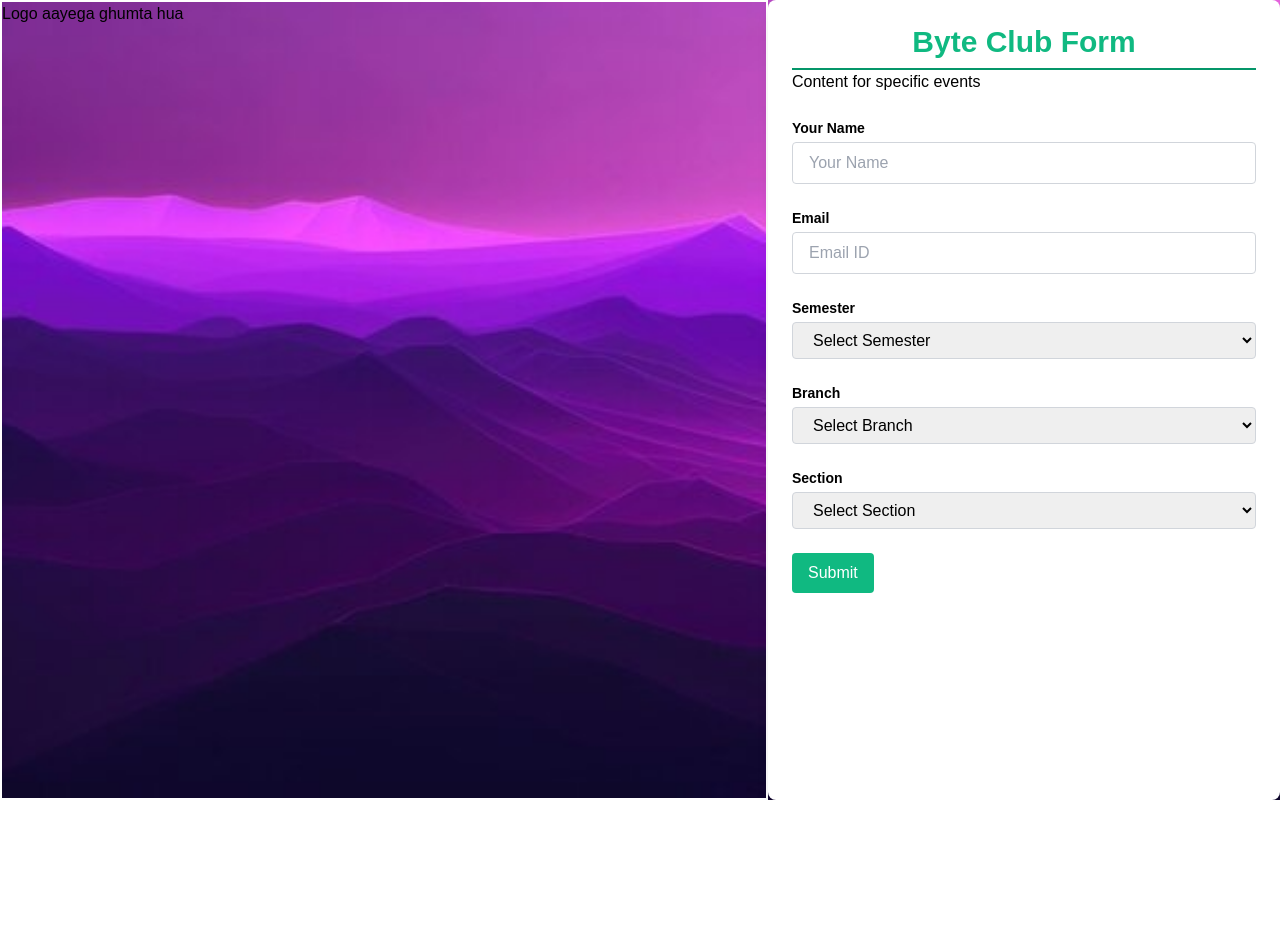
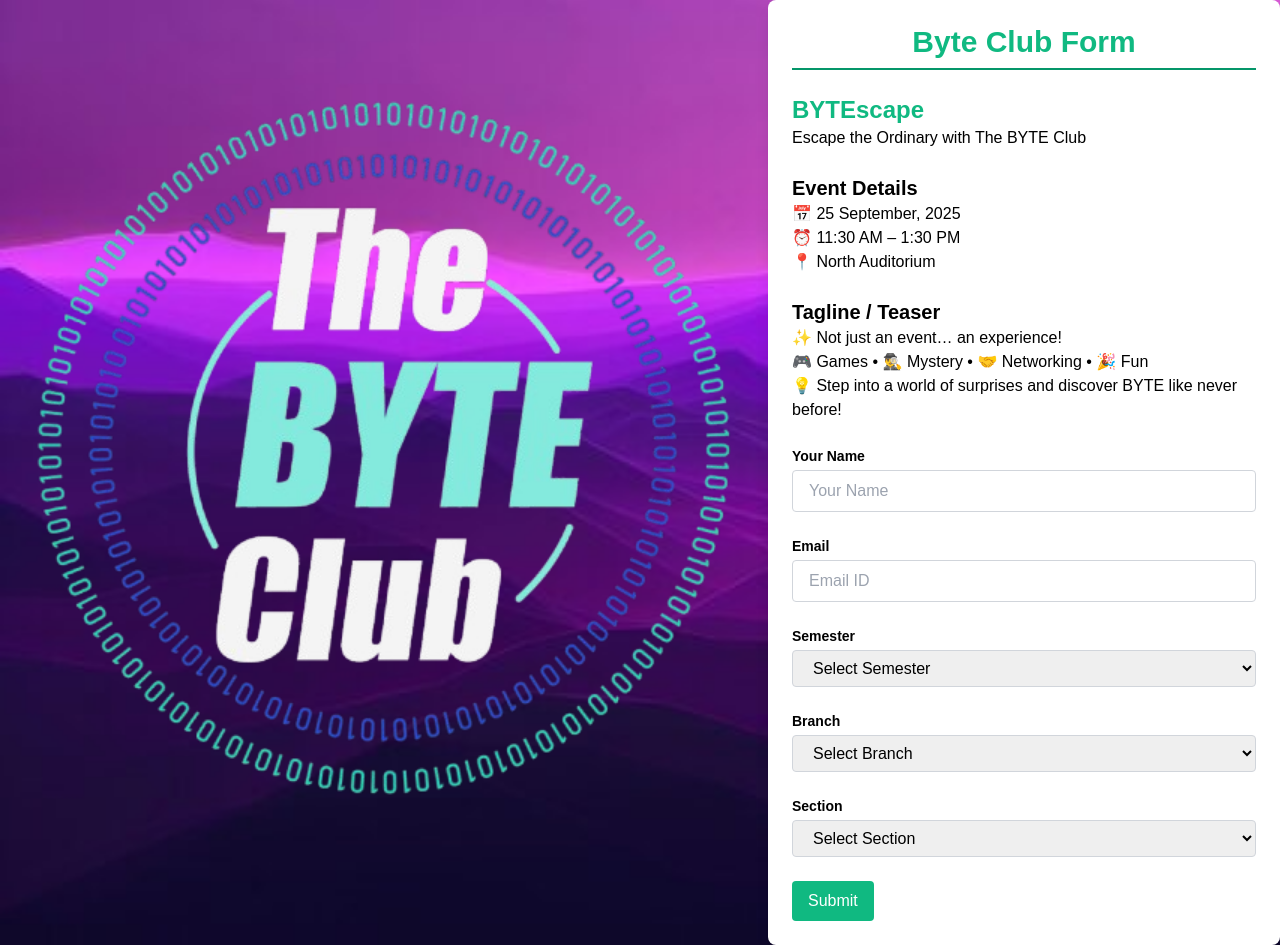
Before and after one commit to TheBYTEClubNIE/ByteClubWebsite, a Next.js app in the folder frontend/: page /Form in a window 1280 px wide. Before the commit the page ends 800 px from the top, so only its background shows below. Built offline with nearby package versions, Linux system fonts and the light colour scheme; a web font is replaced by a local one.

Commit message:
form frontend complete

```diff
--- a/frontend/app/Form/page.tsx
+++ b/frontend/app/Form/page.tsx
@@ -91,32 +91,37 @@ const SingleStepForm = () => {
     <div className="md:flex lg:items-center min-h-screen Form-screen max-md:justify-center">
 
       {/* For Desktop Devices */}
-      <div className="max-md:hidden w-3/5 border-2 border-white min-h-screen float-left forLOGO">
-      Logo aayega ghumta hua
-      </div>{/* for logo of byte club gol gol gol gol */}
-      {/* Node mailer to be add here */}
-      {/* For Mobile Devices */}
-      <div className="md:hidden">
-        {/* <div className="absolute inset-1 overflow-hidden ">
-          <div className="absolute w-[200%] h-[200%] bg-[radial-gradient(circle,rgba(255,0,128,0.15),transparent)]
-          animate-[spin_30s_linear_infinite] z-0"></div>
-          <div className="absolute w-[150%] h-[150%] bg-[radial-gradient(circle,rgba(0,128,255,0.2),transparent)]
-          animate-[spin_20s_linear_reverse_infinite] z-0"></div>
-          </div> */}
-        <div className="flex justify-center">
-          <Image src={NoBgLogo} alt="alt" width={200} height={200} className="Image" />
-        </div>
-        <div className="mx-6 text-white">
-          Content for Specific event
+      <div className="max-md:hidden w-3/5 min-h-screen float-left forLOGO">
+      {/* <Imag src="frontend\public\byteOriginalLogo.jpeg" alt="alt" width={500} height={500} /> */}
+              <div className="flex justify-center">
+          <Image src={NoBgLogo} alt="alt" width={750} height={800}  />
         </div>
       </div>
+
+
       <form
         onSubmit={handleSubmit(onSubmit)}
         className="sm:w-full md:w-2/5 shadow-lg rounded-lg p-6 space-y-6 min-h-screen overflow-y-scroll max-md:bg-transparent bg-white"
       >
-        <div className="max-md:hidden ">
+        <div className="">
           <div className="text-3xl font-extrabold text-center text-emerald-500 border-b-2 border-emerald-600 pb-2">Byte Club Form</div>
-          Content for specific events
+          <div className="max-md:text-white"><br/>
+            <span className="text-2xl font-bold text-emerald-500">BYTEscape </span><br/>
+Escape the Ordinary with The BYTE Club
+<br/><br/>
+<span className="text-xl font-semibold">Event Details</span>
+<br/>
+📅 25 September, 2025<br/>
+⏰ 11:30 AM – 1:30 PM<br/>
+📍 North Auditorium<br/>
+<br/>
+<span className="text-xl font-semibold">Tagline / Teaser</span>
+<br/>
+✨ Not just an event… an experience!
+<br/>
+🎮 Games • 🕵️‍♂️ Mystery • 🤝 Networking • 🎉 Fun<br/>
+💡 Step into a world of surprises and discover BYTE like never before!
+          </div>
         </div>
 
         {/* User Details */}
```
Also changed, not shown: frontend/public/byteOriginalLogo.jpeg (renamed from frontend/public/byte original logo.jpeg).
